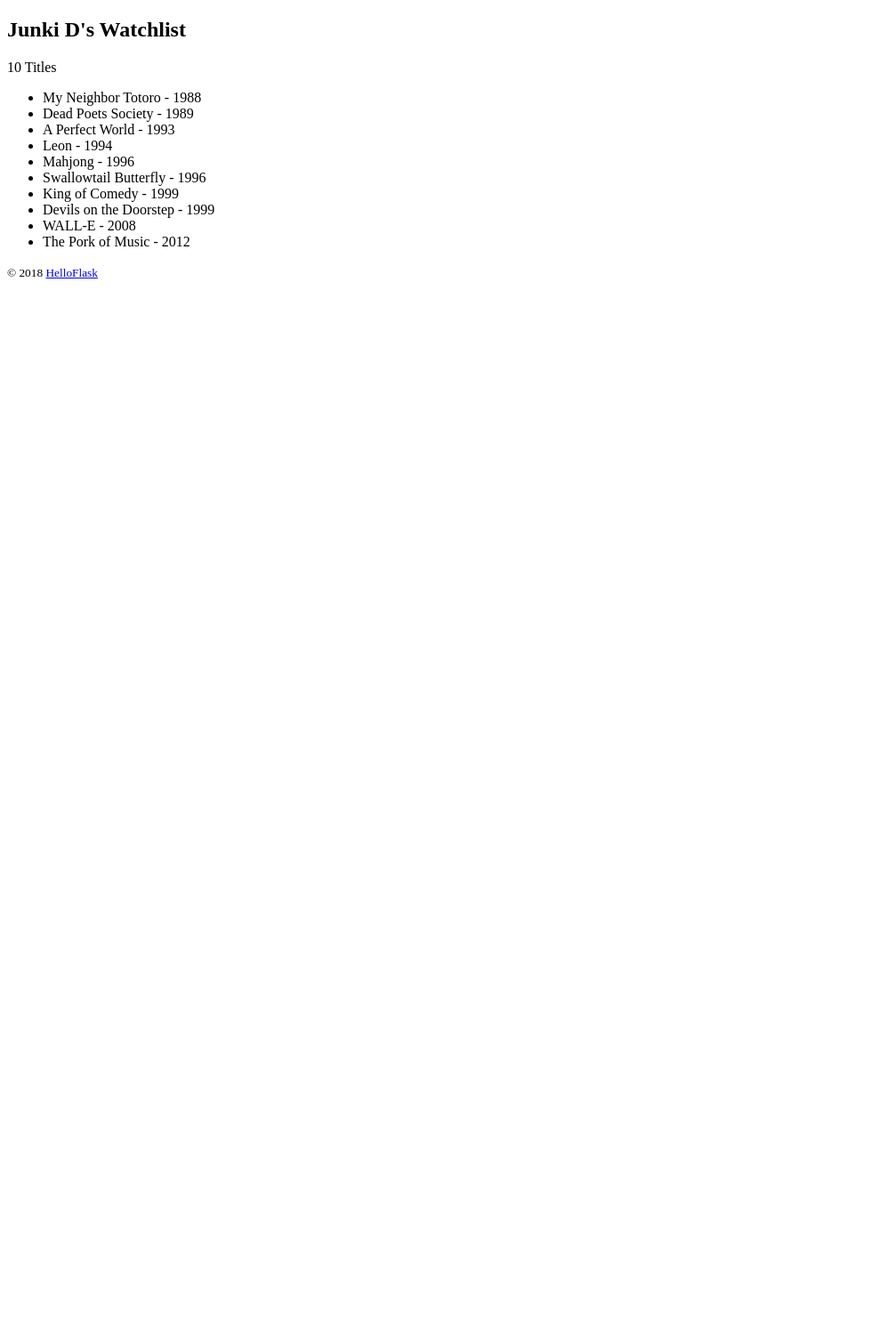
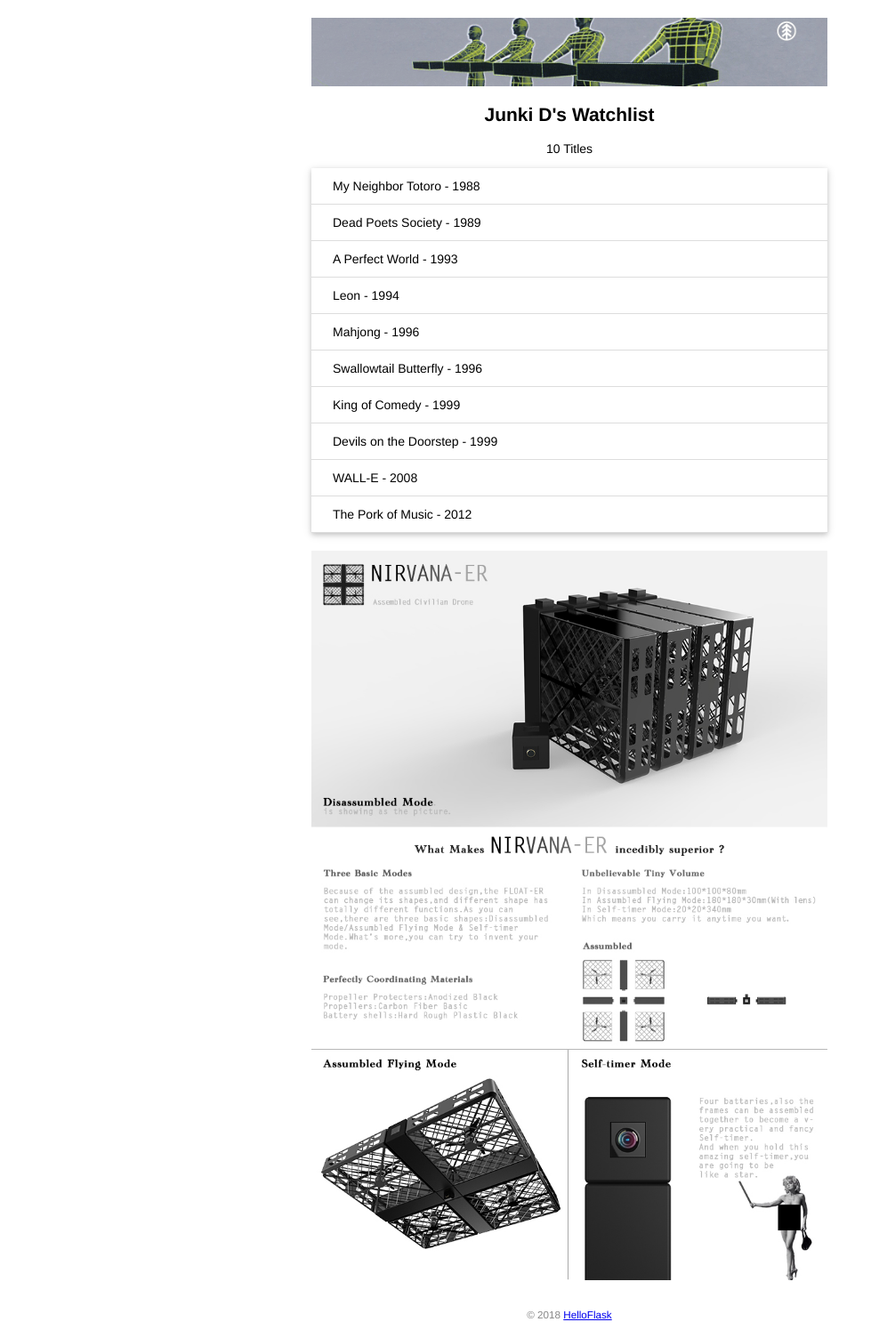
Before and after one commit to Junki00/RUNXI-DENG-JUNKI, a Flask app: page / in a window 1280 px wide. Shown: the whole page at 89% size, without its empty margins (0-988 px from the left). Before the commit the page ends 313 px from the top, so only its background shows below. Run offline with Flask 3, Linux system fonts and the light colour scheme.

Commit message:
Add static files

```diff
--- /dev/null
+++ b/static/style.css
@@ -0,0 +1,34 @@
+body {
+    margin: 0 auto; /* 使页面水平居中 */
+    max-width: 580px; /* 限制最大宽度 */
+    font-size: 14px;
+    font-family: Helvetica, Arial, sans-serif;
+    text-align: center; /* 将所有文本、图片等居中 */
+}
+
+.无人机展板, .公众号动图 {
+    display: block;
+    margin: 20px auto; /* 让图片水平居中，并且增加一些间距 */
+    height: auto; /* 让图片自动适应高度 */
+    max-width: 100%; /* 让图片不超过父容器的宽度 */
+}
+
+.movie-list {
+    list-style-type: none;
+    padding: 0;
+    margin-bottom: 10px;
+    box-shadow: 0 2px 5px 0 rgba(0, 0, 0, 0.16), 0 2px 10px 0 rgba(0, 0, 0, 0.12);
+}
+
+.movie-list li {
+    padding: 12px 24px;
+    border-bottom: 1px solid #ddd;
+    text-align: left; /* 保持列表项左对齐，但可以根据需要改为居中 */
+}
+
+footer {
+    color: #888;
+    margin-top: 15px;
+    text-align: center;
+    padding: 10px;
+}
--- a/templates/index.html
+++ b/templates/index.html
@@ -3,16 +3,21 @@
 <head>
     <meta charset="utf-8">
     <title>{{ name }}'s Watchlist</title>
+    <link rel="icon" href="{{ url_for('static', filename='favicon.ico') }}">
+    <link rel="stylesheet" href="{{ url_for('static', filename='style.css') }}" type="text/css">
 </head>
 <body>
-    <h2>{{ name }}'s Watchlist</h2>
-    {# 使用 length 过滤器获取 movies 变量的长度 #}
+    <img alt="Poster designed by Junki" class="公众号动图" src="{{ url_for('static', filename='images/公众号动图.GIF') }}">
+    <h2>
+        {{ name }}'s Watchlist
+    </h2>
     <p>{{ movies|length }} Titles</p>
-    <ul>
+    <ul class="movie-list">
         {% for movie in movies %}  {# 迭代 movies 变量 #}
         <li>{{ movie.title }} - {{ movie.year }}</li>  {# 等同于 movie['title'] #}
         {% endfor %}  {# 使用 endfor 标签结束 for 语句 #}
     </ul>
+    <img alt="Poster designed by Junki" class="无人机展板" src="{{ url_for('static', filename='images/无人机展板.JPG') }}">
     <footer>
         <small>&copy; 2018 <a href="http://helloflask.com/book/3">HelloFlask</a></small>
     </footer>
```
Also changed, not shown: static/favicon.ico (added), static/images/IMG_2847（已转换）.GIF (added), static/images/TAIGAPOSTER_0203.jpg (added), static/images/TAIGAPOSTER_0922.jpg (added), static/images/公众号动图.GIF (added), static/images/公众号动图3-2.GIF (added), static/images/无人机展板.JPG (added), 1 other file.
